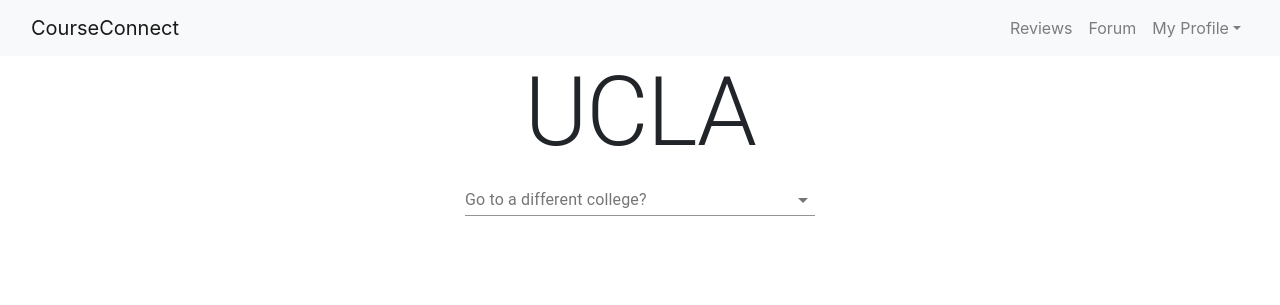
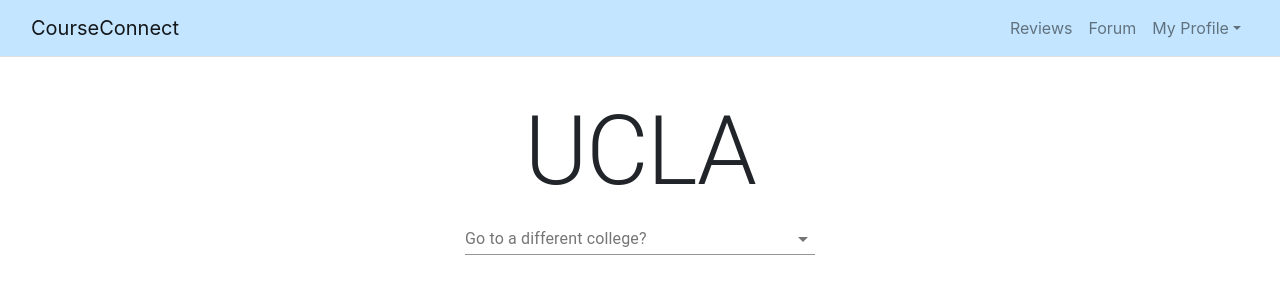
Before and after one commit to cindidong/CourseConnect, a React (Create React App) app: page / in a window 1280 px wide. Both pictures are taken after typing "name@example.com", "Sample123" into the empty fields and a click on the button "SIGN IN". Shown: the top 305 px of the page. Built offline with nearby package versions, Linux system fonts and the light colour scheme.

Commit message:
Changed color of navbar

```diff
--- /dev/null
+++ b/src/components/NavBar.css
@@ -0,0 +1,3 @@
+.navBar {
+    background-color: #c3e5ff;
+}
--- a/src/components/NavBar.jsx
+++ b/src/components/NavBar.jsx
@@ -5,14 +5,18 @@
 import Container from 'react-bootstrap/Container'
 import Row from 'react-bootstrap/Row'
 import Col from 'react-bootstrap/Col'
+import './NavBar.css';
+import Logo from './logo.png';
 
 
 function NavBar() {
     return (
-      //fixed="top"
-      <Navbar bg="light" expand="lg">
+      //bg={{backgroundColor: '#c3e5ff'}} variant="light"
+        <Navbar className='navBar' variant="light" expand="lg">
         <Container>
-          <Navbar.Brand href="#home">CourseConnect</Navbar.Brand>
+            <Navbar.Brand href="#home">
+              CourseConnect
+            </Navbar.Brand>
             </Container>
             <Navbar.Toggle aria-controls="basic-navbar-nav" />
             <Container>
--- a/src/components/SignIn.jsx
+++ b/src/components/SignIn.jsx
@@ -13,6 +13,7 @@
 import Typography from '@material-ui/core/Typography';
 import { makeStyles } from '@material-ui/core/styles';
 import Container from '@material-ui/core/Container';
+import Logo from './logo.png';
 
 function Copyright() {
   return (
@@ -50,7 +51,7 @@
     <Container component="main" maxWidth="xs">
       <div className={classes.paper}>
       <Typography variant="h2" component="h2">
-        CourseConnect
+      CourseConnect
       </Typography>
         <Typography component="h1" variant="h4">
           Sign in
--- a/src/components/forumPage/Forum.jsx
+++ b/src/components/forumPage/Forum.jsx
@@ -4,11 +4,13 @@
 import Box from '@material-ui/core/Box';
 import TabsForum from './TabsForum.jsx'
 import ForumSidebar from './forumSideBar/ForumSidebar.jsx'
+import Divider from '@material-ui/core/Divider';
 
 function Forum(){
     return(
       <div>
         <NavBar/>
+        <Divider/>
         <TabsForum/>
       </div>);
   }
--- a/src/components/homePage/Home.jsx
+++ b/src/components/homePage/Home.jsx
@@ -5,12 +5,14 @@
 import HomeSchool from './HomeSchool.jsx'
 import SchoolName from './SchoolName.jsx'
 import Box from '@material-ui/core/Box';
-
+import Divider from '@material-ui/core/Divider';
+import '../NavBar.css'
 
 function Home(){
     return(
       <div>
-      <NavBar/>
+        <NavBar/>
+        <Divider />
         <HomeSchool/>
         <HomeCards/>
       </div>);
--- a/src/components/homePage/HomeSchool.jsx
+++ b/src/components/homePage/HomeSchool.jsx
@@ -53,7 +53,7 @@
     };
 
     return(
-        <div style={{textAlign: 'center'}}>
+        <div style={{textAlign: 'center', marginTop: '3%'}}>
         <Typography variant="h1" component="h2">
         {school}
         </Typography>
--- a/src/components/reviewPage/ReviewFinal.jsx
+++ b/src/components/reviewPage/ReviewFinal.jsx
@@ -5,6 +5,7 @@
 import ClassesSideBar from './classesSide/ClassesSideBar.jsx'
 import SplitPane, { Pane } from 'react-split-pane';
 import SummaryReview from './summaryReview/SummaryReview.jsx'
+import Divider from '@material-ui/core/Divider';
 
 function ReviewFinal(){
   const [newName, setNewName] = useState("Nachenberg");
@@ -14,6 +15,7 @@
     return(
       <div>
         <NavBar />
+        <Divider/>
         <SplitPane split="vertical" defaultSize={1000} primary="second" paneStyle={{overflow: "auto"}}>
           <div className="Pane1">
               <ClassesSideBar
```
Also changed, not shown: src/components/logo.png (added). Lines whose indentation alone changed are shown as unchanged.
